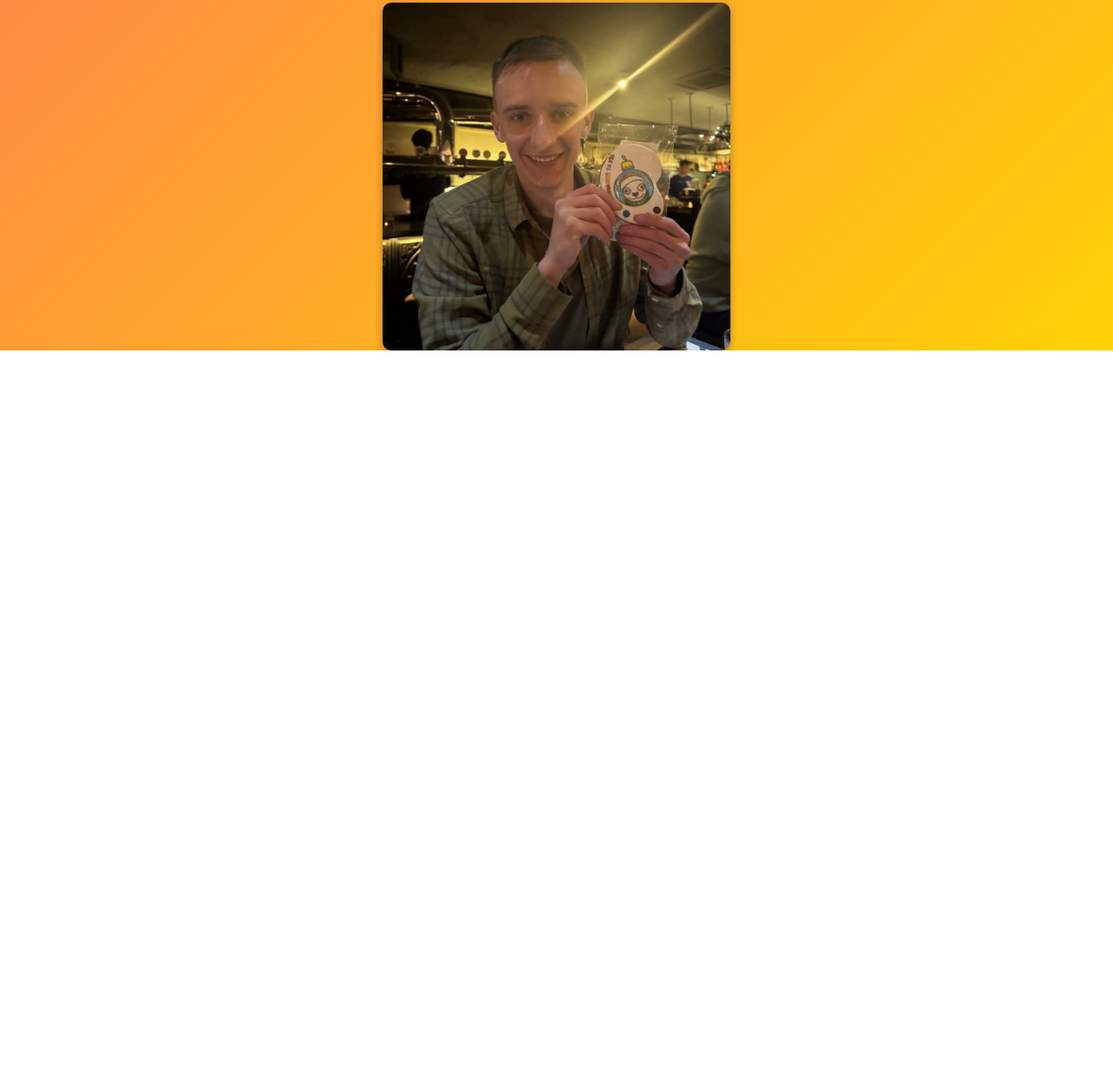
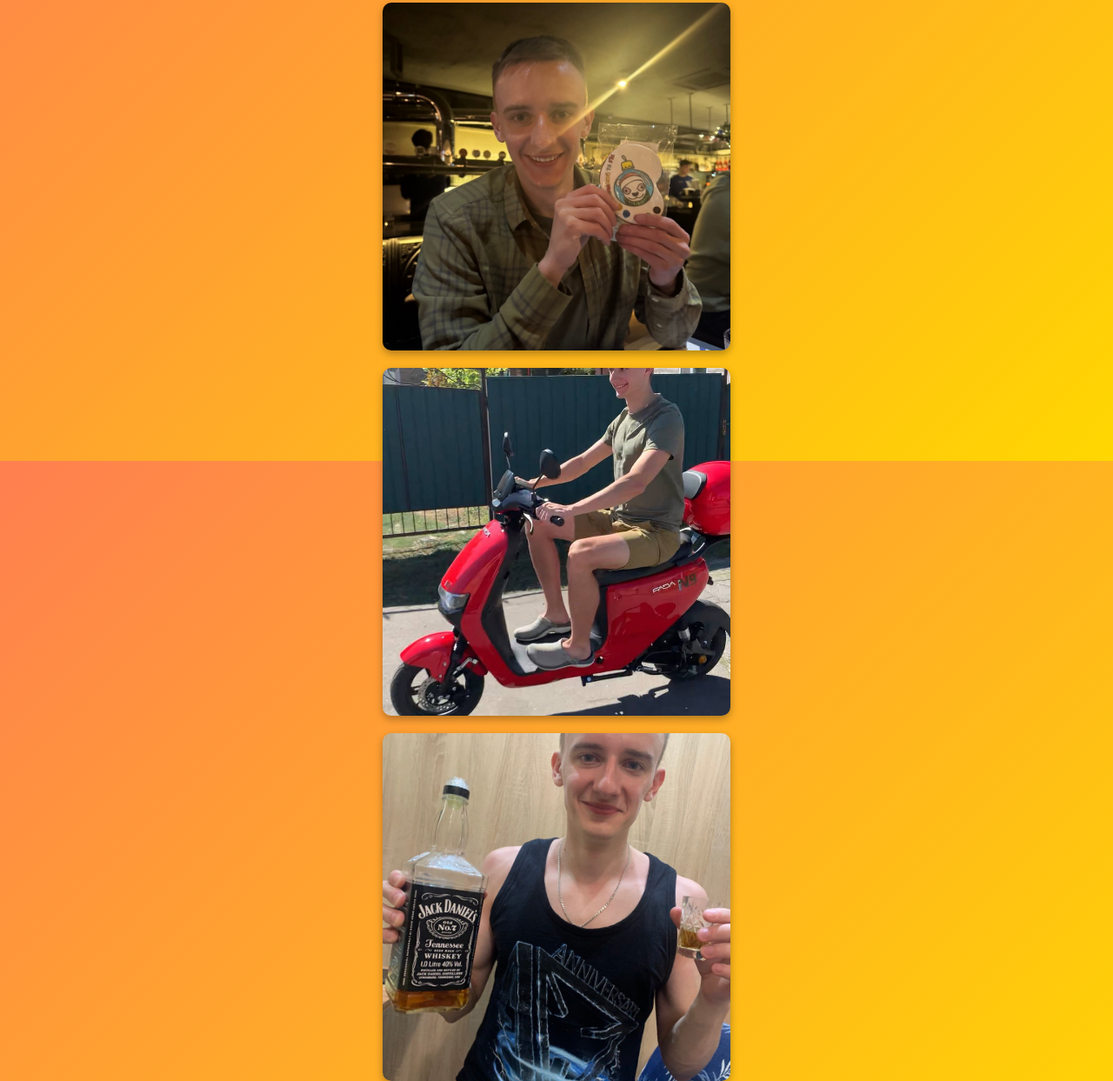
Before and after one commit to Gurlenko/gift_for_friend, a plain HTML site: page index.html in a window 1280 px wide. Shown: the part 3720-4963 px from the top of the page at 87% size. Before the commit the page ends 4123 px from the top, so only its background shows below. Drawn offline with Linux system fonts and the light colour scheme.

Commit message:
added new photo

```diff
--- a/index.html
+++ b/index.html
@@ -117,6 +117,8 @@
         <img src="img/7.jpg" alt="Фото 7">
         <img src="img/8.jpg" alt="Фото 8">
         <img src="img/9.jpg" alt="Фото 9">
+        <img src="img/10.jpg" alt="Фото 10">
+        <img src="img/11.jpg" alt="Фото 11">
     </div>
 
 </body>
```
Also changed, not shown: img/10.jpg (added), img/11.jpg (added).
